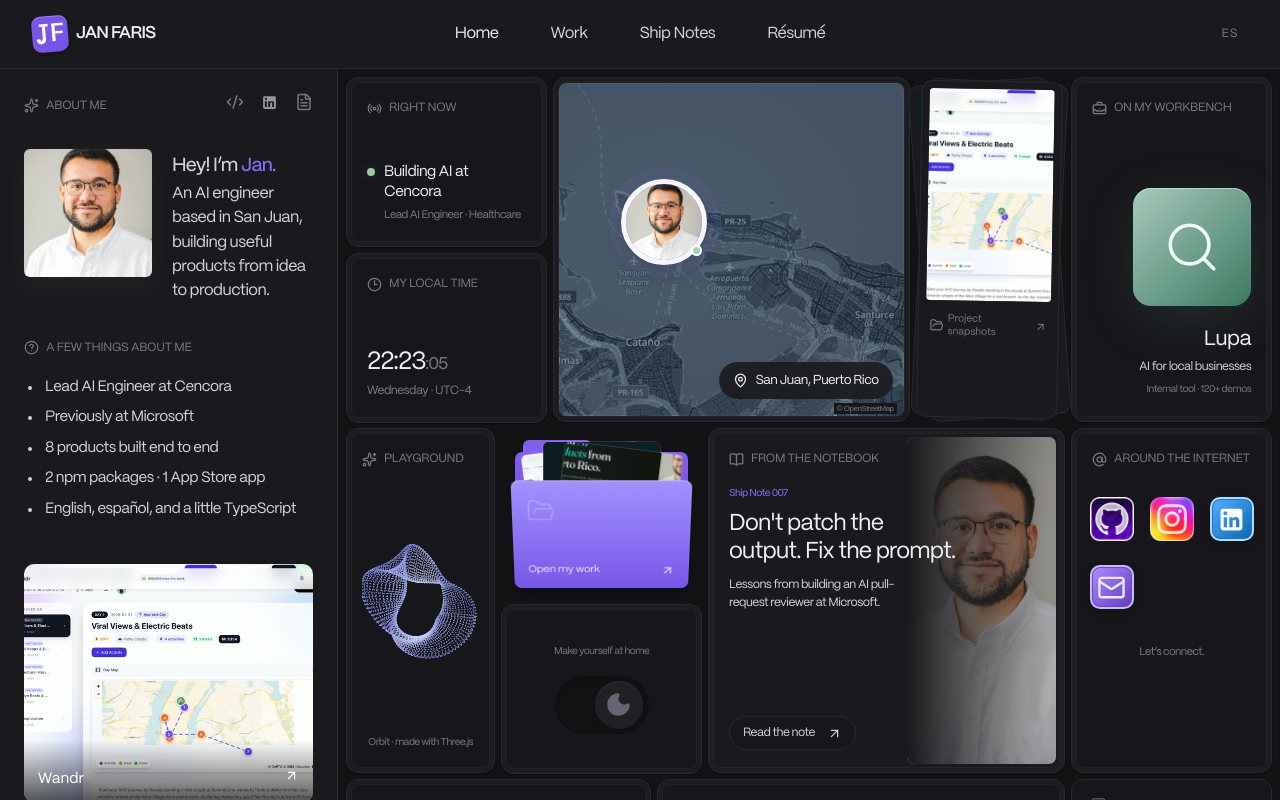
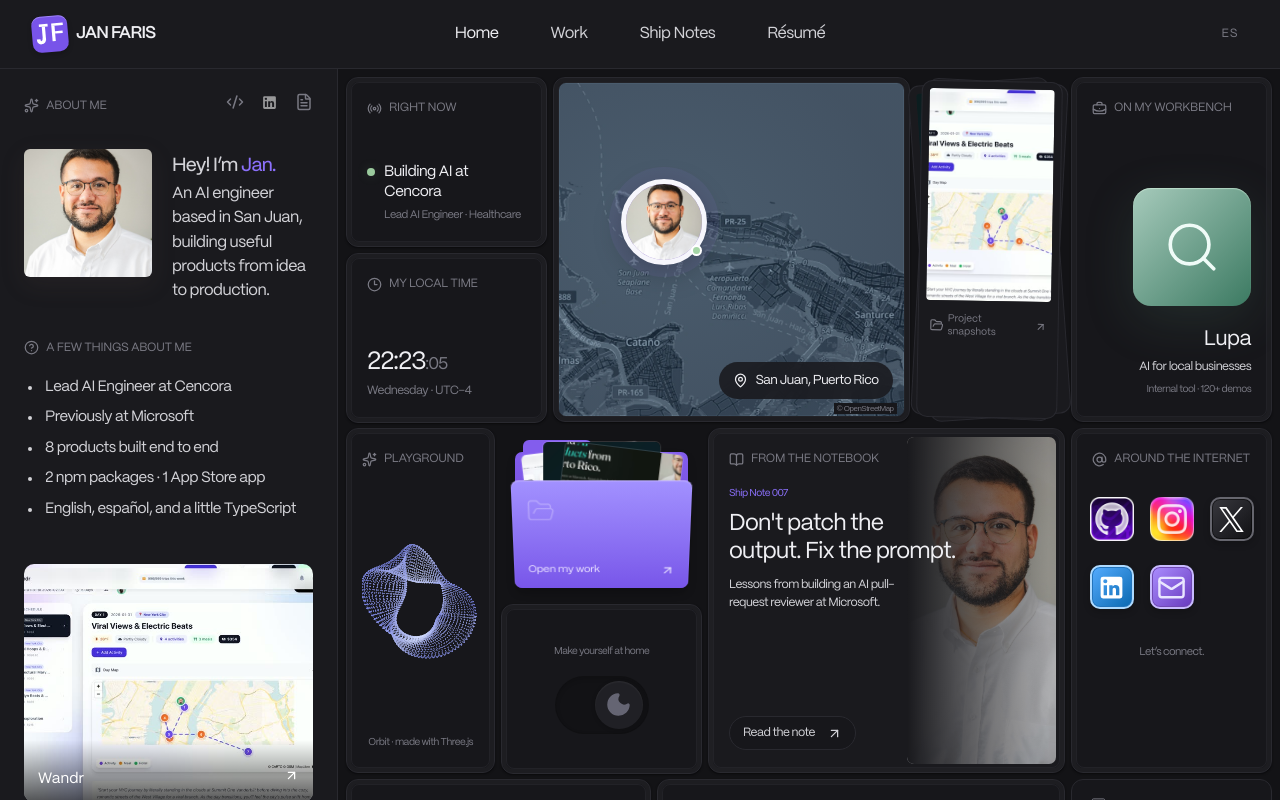
Before and after one commit to janfaris/jankfaris.com, a React (Vite) app: page / in a window 1280 px wide. Built offline with nearby package versions, Linux system fonts and the light colour scheme.

Commit message:
Add Jan's personal Instagram and X profiles

```diff
--- a/src/Dashboard.css
+++ b/src/Dashboard.css
@@ -221,7 +221,7 @@ body.dashboard-route::before { display: none; }
   .desk-card { padding: 17px 15px; }
   .desk-clock-body, .desk-status-content { margin-top: 10px; }
   .desk-status-content strong { font-size: 13px; }
-  .desk-social-grid { grid-template-columns: repeat(2,40px); gap: 18px; }
+  .desk-social-grid { grid-template-columns: repeat(3,40px); gap: 14px; }
   .desk-social-grid > a, .desk-social-grid > button, .desk-social-grid img { width: 40px; height: 40px; }
   .desk-orbit .hero-field, .desk-orbit .sculpture-stage { height: 175px; }
   .desk-tool-groups { gap: 12px; grid-template-columns: 1fr; }
@@ -348,3 +348,6 @@ body.dashboard-route::before { display: none; }
   .desk-sidebar-heading > div { line-height: 1; }
   .desk-sidebar-heading > div a { display: grid; place-items: center; height: 18px; }
 }
+
+.desk-social-grid .desk-social-x { border: 2px solid #66666e; border-radius: 10px; background: linear-gradient(135deg, #38383e, #111114); box-shadow: inset 0 0 0 1px #0008, 0 3px 7px #0003; }
+.desk-social-grid .desk-social-x img { width: 25px; height: 25px; filter: invert(1); }
--- a/src/Dashboard.tsx
+++ b/src/Dashboard.tsx
@@ -217,7 +217,7 @@ export default function Dashboard({ lang = 'en' }: { lang?: Lang }) {
           <WorkFolder href={`${base}?view=work`} label={text.viewWork} />
           <Card className="desk-theme"><span>{text.appearance}</span><button aria-label={theme === 'dark' ? text.light : text.dark} aria-pressed={theme === 'light'} className={`desk-theme-switch ${theme}`} onClick={() => setTheme(theme === 'dark' ? 'light' : 'dark')}><span>{theme === 'dark' ? <Moon size={27} fill="currentColor" /> : <Sun size={27} />}</span></button></Card>
           <Card title={text.note} icon={<BookOpen size={15} />} className="desk-note"><div className="desk-note-art"><img src="/jan-profile.jpg" alt="" /></div><div className="desk-note-copy"><span>Ship Note {String(headlineNote.noteNumber).padStart(3, '0')}</span><h3>{headlineNote.title}</h3><p>{lang === 'es' ? 'Lecciones de construir un agente de revisión de código en Microsoft.' : 'Lessons from building an AI pull-request reviewer at Microsoft.'}</p><Link to={lang === 'es' ? `/es/writing/${headlineNote.slug}` : `/writing/${headlineNote.slug}`}>{text.read}<ArrowUpRight size={15} /></Link></div></Card>
-          <Card title={text.socials} icon={<AtSign size={15} />} className="desk-socials"><div className="desk-social-grid"><a href="https://github.com/janfaris" target="_blank" rel="noreferrer" aria-label="GitHub"><img src="/dashboard/github.png" alt="GitHub" /></a><a href="https://instagram.com/usableai" target="_blank" rel="noreferrer" aria-label="Instagram usableai"><img src="/dashboard/instagram.png" alt="Instagram" /></a><a className="desk-social-linkedin" href="https://linkedin.com/in/jan-faris-garcia" target="_blank" rel="noreferrer" aria-label="LinkedIn"><img src="/dashboard/linkedin.svg" alt="" /></a><button className="desk-social-mail" onClick={copyEmail} aria-label={text.copy}><Mail size={29} /></button></div><span className="desk-copy-status" role="status">{copied ? text.copied : lang === 'es' ? 'Sigamos en contacto.' : 'Let’s connect.'}</span></Card>
+          <Card title={text.socials} icon={<AtSign size={15} />} className="desk-socials"><div className="desk-social-grid"><a href="https://github.com/janfaris" target="_blank" rel="noreferrer" aria-label="GitHub"><img src="/dashboard/github.png" alt="GitHub" /></a><a href="https://www.instagram.com/jankfaris/" target="_blank" rel="noreferrer" aria-label="Instagram @jankfaris"><img src="/dashboard/instagram.png" alt="Instagram" /></a><a className="desk-social-x" href="https://x.com/jankfaris" target="_blank" rel="noreferrer" aria-label="X @jankfaris"><img src="/dashboard/x.svg" alt="X" /></a><a className="desk-social-linkedin" href="https://linkedin.com/in/jan-faris-garcia" target="_blank" rel="noreferrer" aria-label="LinkedIn"><img src="/dashboard/linkedin.svg" alt="" /></a><button className="desk-social-mail" onClick={copyEmail} aria-label={text.copy}><Mail size={29} /></button></div><span className="desk-copy-status" role="status">{copied ? text.copied : lang === 'es' ? 'Sigamos en contacto.' : 'Let’s connect.'}</span></Card>
           <WorkCarousel lang={lang} onOpen={setImageIndex} />
           <Card title={text.tools} icon={<Laptop size={15} />} className="desk-tools"><div className="desk-tool-groups"><div><h3>{text.code}</h3>{[['TypeScript','typescript'],['React','react'],['Next.js','nextdotjs'],['Python','python'],['PostgreSQL','postgresql'],['Supabase','supabase']].map(([name,icon])=><span key={name}><img src={`/icons/tech/${icon}.svg`} alt="" />{name}</span>)}</div><div><h3>{text.product}</h3>{[['Playwright',''],['GitHub Actions','githubactions'],['FFmpeg','ffmpeg'],['Claude','claude'],['Copilot','githubcopilot'],['Vercel','vercel']].map(([name,icon])=><span key={name}>{icon?<img src={`/icons/tech/${icon}.svg`} alt="" />:<Code2 size={16} />}{name}</span>)}</div></div><Link className="desk-tools-foot" to={lang === 'es'?'/es/resume':'/resume'}><ArrowDownToLine size={14}/>{text.resume}<ArrowUpRight size={13}/></Link></Card>
           <div className="desk-guide-slot"><DashboardGuide lang={lang} /></div>
--- a/src/DashboardGuide.tsx
+++ b/src/DashboardGuide.tsx
@@ -77,7 +77,7 @@ function getAnswer(question: string, lang: Lang, topic?: Topic): Answer {
     }
   }
 
-  if (topic === 'contact' || /contact|email|correo|linkedin|github|reach|connect|hello|hola|hablar|hablemos|contrat|hiring|available|disponib/.test(query)) {
+  if (topic === 'contact' || /contact|email|correo|linkedin|github|instagram|twitter|social|\big\b|\bx\b|reach|connect|hello|hola|hablar|hablemos|contrat|hiring|available|disponib/.test(query)) {
     return {
       paragraphs: [spanish
         ? 'Mi enfoque está en la ingeniería de IA en Cencora y mis proyectos independientes. Me interesa conversar sobre IA útil, código abierto y tecnología en Puerto Rico.'
@@ -86,6 +86,8 @@ function getAnswer(question: string, lang: Lang, topic?: Topic): Answer {
         { label: spanish ? 'Escríbeme' : 'Email me', href: EMAIL },
         { label: 'LinkedIn', href: LINKEDIN },
         { label: 'GitHub', href: GITHUB },
+        { label: 'Instagram @jankfaris', href: 'https://www.instagram.com/jankfaris/' },
+        { label: 'X @jankfaris', href: 'https://x.com/jankfaris' },
       ],
     }
   }
```
Also changed, not shown: public/dashboard/x.svg (added), 1 other file (tests, documents, lock files or other folders).
